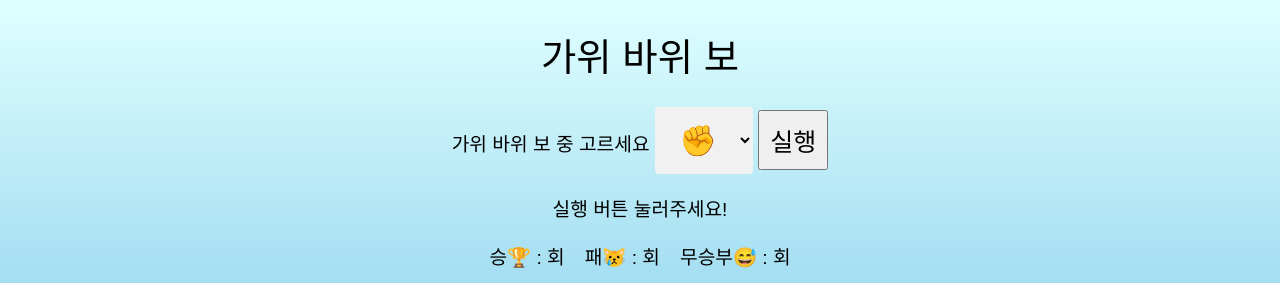
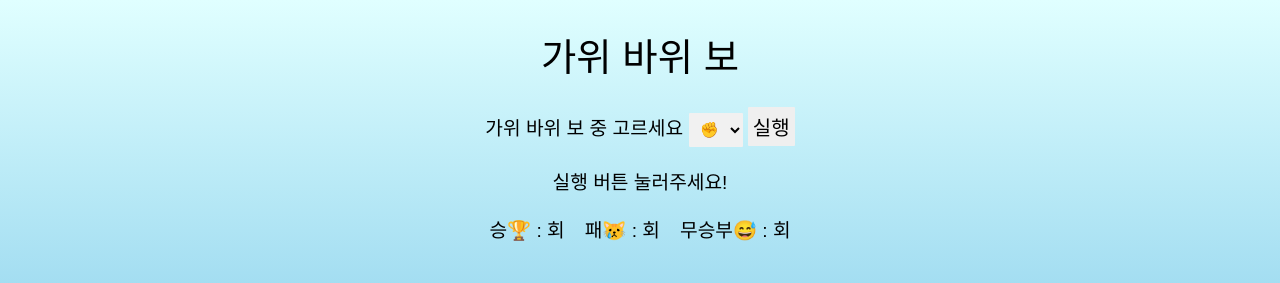
Before and after one commit to mellow-mars/projects, a Flask app: page / in a window 1280 px wide. Shown: the top 283 px of the page. Run offline with Flask 3, Linux system fonts and the light colour scheme; some web fonts are replaced.

Commit message:
final changes

```diff
--- a/assignments/q4/templates/index.html
+++ b/assignments/q4/templates/index.html
@@ -28,17 +28,20 @@
         }
 
         button {
-            padding: 10px;
-            font-size: 25px;
+            padding: .25em .25em;
+            font-size: 20px;
+            border: none;
+            border-radius: 1px;
         }
 
         select {
-            padding: 16px 20px;
+            padding: 0.5em 0.5em;
             border: none;
-            border-radius: 4px;
+            border-radius: 1px;
             background-color: #f1f1f1;
-            text-align: center;
-            font-size: 30px;
+            font-size: 15px;
+
+
         }
 
         table {
@@ -72,8 +75,8 @@
             <label for="hands">가위 바위 보 중 고르세요</label>
             <select id="menu" name="hands" id="hands">
                 <option value="바위">✊</option>
-                <option value="보">🖐️</option>
-                <option value="가위">✌️</option>
+                <option value="보">🫲</option>
+                <option value="가위">👉</option>
             </select>
             <button type="submit">실행</button>
         </form>
```
